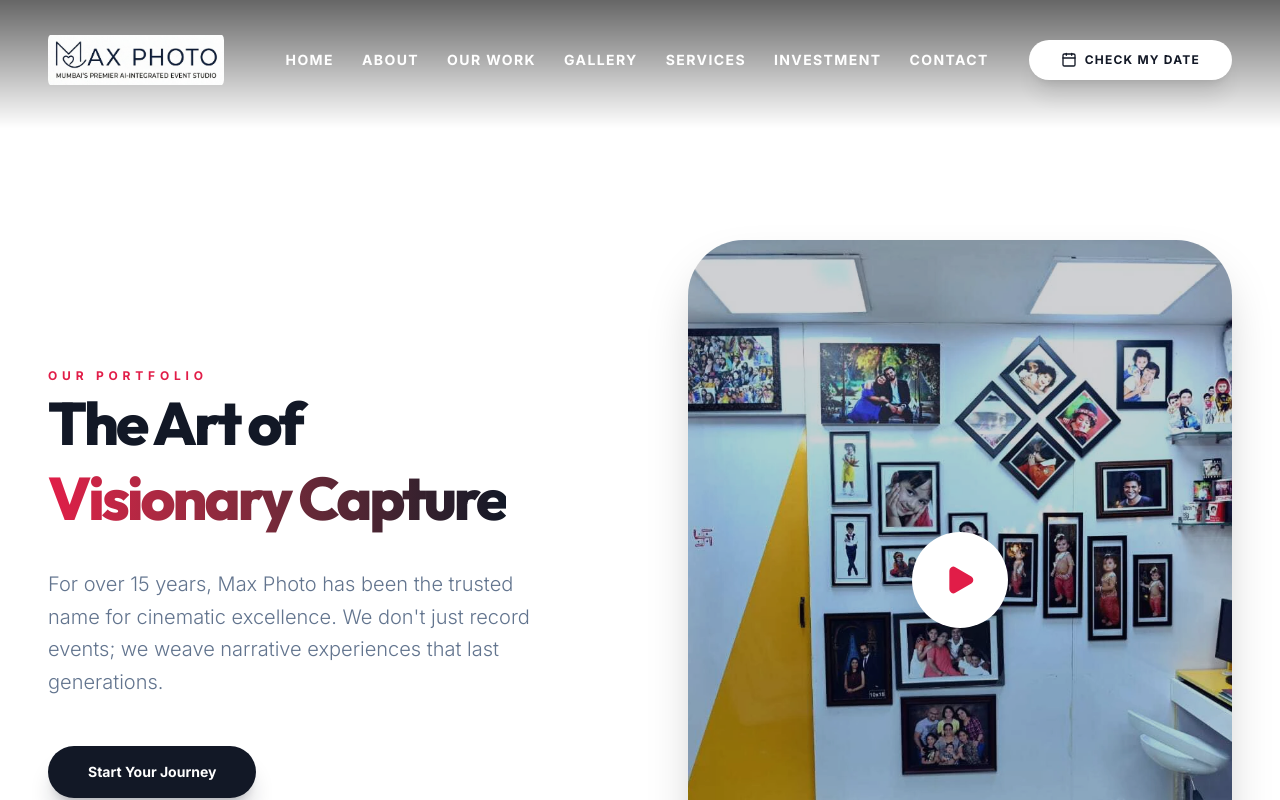
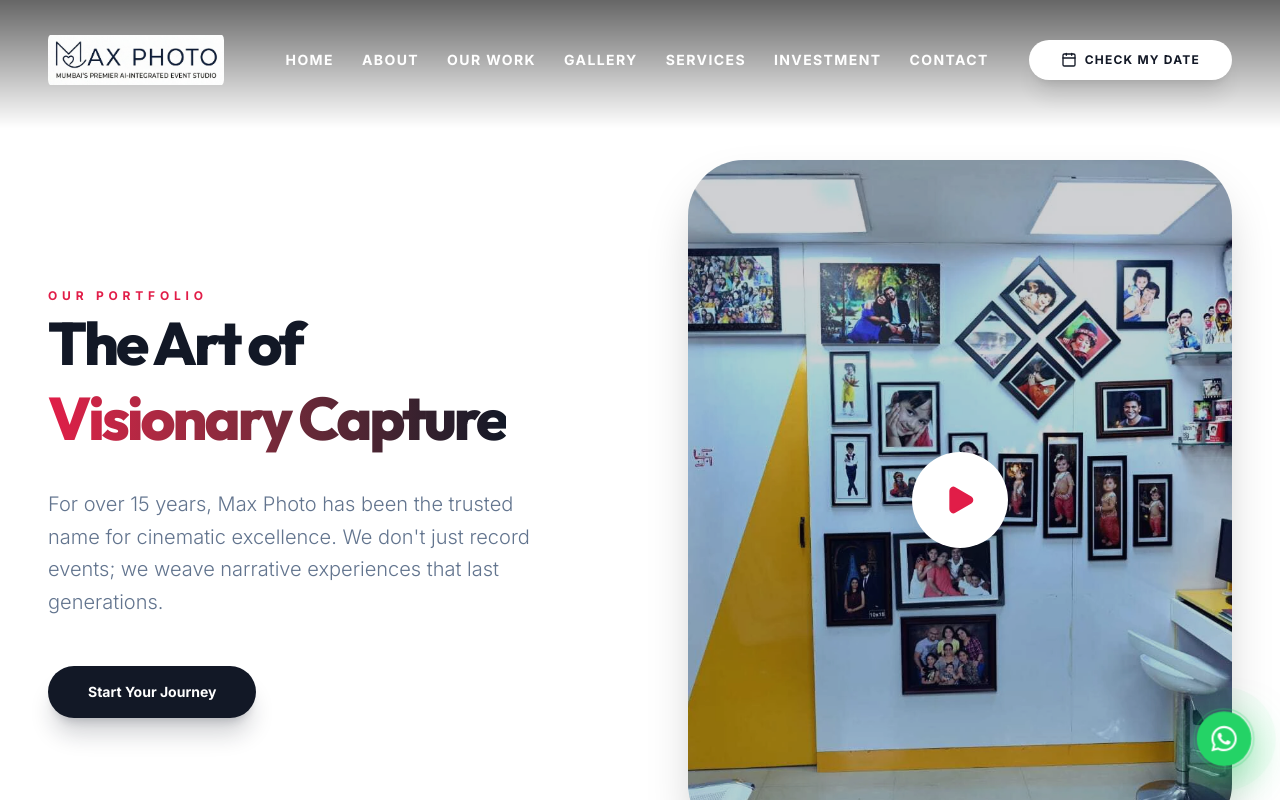
Before and after one commit to digitalsolution360web/photo-studio, a Next.js app: page /work in a window 1280 px wide. Shown: the top 800 px of the page. Built offline with nearby package versions, Linux system fonts and the light colour scheme.

Commit message:
new updated

```diff
--- a/app/about/page.tsx
+++ b/app/about/page.tsx
@@ -164,7 +164,7 @@ export default function AboutPage() {
                        <h2 className="text-3xl font-heading font-extrabold text-primary leading-tight">The Foundation</h2>
                     </div>
                     <div className="space-y-6 text-base text-slate-600 leading-relaxed font-light">
-                       <p className="font-bold text-primary">Max Photo is the creative brand. Max Photo Studio is the legal foundation.</p>
+                       <p className="font-bold text-primary">Max Photo operates as an enterprise under Max Photo Studio. All billing and invoicing will be conducted in the name of Max Photo Studio.</p>
                        <p>
                          Max Photo is the premium public-facing brand you will see across our website, films, and client experience. All bookings, invoicing, and official business transactions are managed by our parent entity, Max Photo Studio.
                        </p>
--- a/app/layout.tsx
+++ b/app/layout.tsx
@@ -7,6 +7,8 @@ export const metadata: Metadata = {
 };
 
 import { Preloader } from "@/components/Preloader";
+import { WhatsAppButton } from "@/components/WhatsAppButton";
+
 
 export default function RootLayout({
   children,
@@ -22,6 +24,7 @@ export default function RootLayout({
       <body className="min-h-full flex flex-col">
         <Preloader />
         {children}
+        <WhatsAppButton />
       </body>
     </html>
   );
--- a/app/work/page.tsx
+++ b/app/work/page.tsx
@@ -5,6 +5,7 @@ import { Footer } from "@/components/Footer";
 import Image from "next/image";
 import { CheckCircle2, Play, Camera, Film, Users, BookOpen, Star, Trophy, MapPin, Calendar } from "lucide-react";
 import Link from "next/link";
+import { Counter } from "@/components/Counter";
 
 export default function WorkPage() {
   const categories = [
@@ -58,7 +59,8 @@ export default function WorkPage() {
 
       <main className="flex-grow pt-24">
         {/* Work Hero */}
-        <section className="py-24 md:py-36 bg-white overflow-hidden">
+        <section className="py-12 md:py-16 bg-white overflow-hidden">
+
            <div className="container mx-auto px-6 md:px-12">
               <div className="flex flex-col lg:flex-row items-center gap-16 lg:gap-24">
                  <div className="lg:w-1/2 space-y-8 animate-in fade-in slide-in-from-left-5 duration-1000">
@@ -93,7 +95,8 @@ export default function WorkPage() {
         </section>
 
         {/* Categories Section */}
-        <section className="py-24 bg-slate-50 border-y border-slate-100">
+        <section className="py-12 bg-slate-50 border-y border-slate-100">
+
            <div className="container mx-auto px-6 md:px-12">
               <div className="text-center mb-20 space-y-4">
                  <h2 className="text-3xl md:text-5xl font-heading font-extrabold text-primary leading-tight">Mastering the Craft</h2>
@@ -123,7 +126,8 @@ export default function WorkPage() {
         </section>
 
         {/* Featured Stories - NEW RECENT WORK CONTENT */}
-        <section className="py-24 bg-white overflow-hidden">
+        <section className="py-12 bg-white overflow-hidden">
+
            <div className="container mx-auto px-6 md:px-12">
               <div className="flex justify-between items-end mb-16 gap-6">
                  <div className="space-y-4 max-w-2xl">
@@ -160,7 +164,8 @@ export default function WorkPage() {
         </section>
 
         {/* Process Section */}
-        <section className="py-24 bg-slate-50 relative overflow-hidden">
+        <section className="py-12 bg-slate-50 relative overflow-hidden">
+
            <div className="container mx-auto px-6 md:px-12">
               <div className="flex flex-col lg:flex-row gap-24 items-center">
                  <div className="lg:w-1/2 order-2 lg:order-1">
@@ -206,21 +211,27 @@ export default function WorkPage() {
         </section>
 
         {/* Global Stats - NEW CONTENT */}
-        <section className="py-24 bg-primary text-white overflow-hidden relative">
+        <section className="py-12 bg-primary text-white overflow-hidden relative">
+
             <div className="absolute inset-0 bg-[url('https://www.transparenttextures.com/patterns/carbon-fibre.png')] opacity-10"></div>
             <div className="container mx-auto px-6 md:px-12 relative z-10">
                 <div className="grid grid-cols-1 sm:grid-cols-2 lg:grid-cols-4 gap-12 text-center">
                     {[
-                        { label: "Successful Weddings", value: "850+", icon: <Star className="text-secondary" /> },
-                        { label: "International Awards", value: "24", icon: <Trophy className="text-secondary" /> },
-                        { label: "Hours of Footage", value: "5000+", icon: <Film className="text-secondary" /> },
-                        { label: "Happy Clients", value: "2000+", icon: <Users className="text-secondary" /> }
+                        { label: "Successful Weddings", value: 850, suffix: "+", icon: <Star className="text-secondary" /> },
+                        { label: "International Awards", value: 24, suffix: "", icon: <Trophy className="text-secondary" /> },
+                        { label: "Hours of Footage", value: 5000, suffix: "+", icon: <Film className="text-secondary" /> },
+                        { label: "Happy Clients", value: 2000, suffix: "+", icon: <Users className="text-secondary" /> }
                     ].map((stat, i) => (
                         <div key={i} className="space-y-4">
                             <div className="w-14 h-14 bg-white/10 rounded-2xl flex items-center justify-center mx-auto mb-6">
                                 {stat.icon}
                             </div>
-                            <p className="text-4xl md:text-5xl font-heading font-extrabold text-secondary tracking-tighter leading-none">{stat.value}</p>
+                            <Counter
+                                from={0}
+                                to={stat.value}
+                                suffix={stat.suffix}
+                                className="text-4xl md:text-5xl font-heading font-extrabold text-secondary tracking-tighter leading-none block"
+                            />
                             <p className="text-[10px] uppercase font-bold tracking-[0.3em] opacity-50">{stat.label}</p>
                         </div>
                     ))}
@@ -229,7 +240,8 @@ export default function WorkPage() {
         </section>
 
         {/* Trust Logos Banner */}
-        <section className="py-20 bg-slate-50 border-b border-slate-100">
+        <section className="py-8 bg-slate-50 border-b border-slate-100">
+
            <div className="container mx-auto px-6 overflow-hidden">
               <div className="flex flex-wrap justify-center items-center gap-16 md:gap-24 opacity-30 grayscale hover:grayscale-0 transition-all duration-700">
                  <div className="text-xl font-heading font-bold tracking-tighter">CANON CINEMA</div>
@@ -242,7 +254,8 @@ export default function WorkPage() {
         </section>
 
         {/* Final CTA */}
-        <section className="py-32 bg-white text-center">
+        <section className="py-12 bg-white text-center">
+
            <div className="container mx-auto px-6">
               <div className="max-w-2xl mx-auto space-y-10 font-heading">
                  <h2 className="text-3xl md:text-6xl font-extrabold text-primary leading-tight tracking-tighter">Experience the Max Photo difference.</h2>
--- /dev/null
+++ b/components/Counter.tsx
@@ -0,0 +1,33 @@
+"use client";
+
+import { useEffect, useRef } from "react";
+import { animate, useInView } from "framer-motion";
+
+interface CounterProps {
+  from: number;
+  to: number;
+  duration?: number;
+  suffix?: string;
+  className?: string;
+}
+
+export function Counter({ from = 0, to, duration = 2, suffix = "", className = "" }: CounterProps) {
+  const nodeRef = useRef<HTMLSpanElement>(null);
+  const isInView = useInView(nodeRef, { once: true, margin: "-50px" });
+
+  useEffect(() => {
+    const node = nodeRef.current;
+    if (node && isInView) {
+      const controls = animate(from, to, {
+        duration,
+        onUpdate(value) {
+          node.textContent = `${Math.floor(value)}${suffix}`;
+        },
+      });
+
+      return () => controls.stop();
+    }
+  }, [from, to, duration, suffix, isInView]);
+
+  return <span ref={nodeRef} className={className}>{from}{suffix}</span>;
+}
--- a/components/Footer.tsx
+++ b/components/Footer.tsx
@@ -136,9 +136,8 @@ export function Footer() {
         <div className="mb-12 p-8 rounded-3xl bg-white/5 border border-white/10 backdrop-blur-sm">
           <p className="text-sm font-bold text-white mb-2 uppercase tracking-widest">Legal Identity & Payments</p>
           <p className="text-xs leading-relaxed max-w-2xl">
-            Max Photo is the creative brand. Max Photo Studio is the legal foundation.
-            All bookings and invoices are issued under our parent entity, Max Photo Studio.
-            Payments can be made via Cheque, UPI, or Bank Transfer to the studio account.
+            Max Photo operates as an enterprise under Max Photo Studio.
+            All billing and invoicing will be conducted in the name of Max Photo Studio.
           </p>
         </div>
 
--- a/components/Navbar.tsx
+++ b/components/Navbar.tsx
@@ -73,7 +73,8 @@ export function Navbar() {
 
           <div className="pl-6">
             <Link
-              href="#contact"
+              href="/contact"
+
               className={`px-8 py-3 rounded-full font-bold text-xs uppercase tracking-widest transition-all duration-500 flex items-center gap-2 shadow-xl hover:scale-105 active:scale-95 ${isScrolled
                 ? "bg-primary text-white hover:bg-secondary"
                 : "bg-white text-primary hover:bg-secondary hover:text-white"
@@ -127,7 +128,8 @@ export function Navbar() {
             </div>
             <div className="mt-auto">
               <Link
-                href="#contact"
+                href="/contact"
+
                 onClick={() => setMobileMenuOpen(false)}
                 className="w-full block text-center py-5 bg-secondary text-white rounded-2xl font-bold text-lg"
               >
--- /dev/null
+++ b/components/WhatsAppButton.tsx
@@ -0,0 +1,51 @@
+"use client";
+
+import { MessageCircle } from "lucide-react";
+import { motion } from "framer-motion";
+
+export const WhatsAppButton = () => {
+  return (
+    <motion.a
+      href="https://wa.me/919819509546"
+      target="_blank"
+      rel="noopener noreferrer"
+      initial={{ scale: 0, opacity: 0 }}
+      animate={{
+        scale: 1,
+        opacity: 1,
+        y: [0, -15, 0]
+      }}
+      transition={{
+        y: {
+          duration: 2,
+          repeat: Infinity,
+          ease: "easeInOut"
+        },
+        scale: { duration: 0.5 },
+        opacity: { duration: 0.5 }
+      }}
+      whileHover={{ scale: 1.1 }}
+      whileTap={{ scale: 0.9 }}
+      className="fixed bottom-6 right-6 z-[9999] flex items-center justify-center w-16 h-16 bg-[#25D366] text-white rounded-full shadow-[0_15px_50px_rgba(37,211,102,0.6)] transition-all duration-300 group overflow-visible"
+      aria-label="Contact on WhatsApp"
+    >
+      {/* Professional Multi-Layer Pulse Effect */}
+      <span className="absolute inset-0 rounded-full bg-[#25D366] animate-ping opacity-40"></span>
+      <span className="absolute inset-0 rounded-full bg-[#25D366] animate-ping opacity-20 [animation-delay:0.5s]"></span>
+
+      {/* Subtle Glow Ring */}
+      <span className="absolute inset-[-4px] rounded-full border-2 border-[#25D366]/30 animate-pulse"></span>
+
+      <svg
+        xmlns="http://www.w3.org/2000/svg"
+        viewBox="0 0 448 512"
+        width="34"
+        height="34"
+        fill="white"
+        className="relative z-10"
+      >
+        <path d="M380.9 97.1C339 55.1 283.2 32 223.9 32c-122.4 0-222 99.6-222 222 0 39.1 10.2 77.3 29.6 111L0 480l117.7-30.9c32.7 17.7 69.4 27 106 27h.1c122.3 0 224.1-99.6 224.1-222 0-59.3-25.2-115-67.1-157zm-157 341.6c-33.1 0-65.6-8.9-93.9-25.7l-6.7-4-69.8 18.3 18.7-68.1-4.4-7c-18.5-29.4-28.2-63.3-28.2-98.2 0-101.7 82.8-184.5 184.6-184.5 49.3 0 95.6 19.2 130.4 54.1 34.8 34.9 56.2 81.2 56.1 130.5 0 101.8-84.9 184.6-186.6 184.6zm101.2-138.2c-5.5-2.8-32.8-16.2-37.9-18-5.1-1.9-8.8-2.8-12.5 2.8-3.7 5.6-14.3 18-17.6 21.8-3.2 3.7-6.5 4.2-12 1.4-5.5-2.8-23.2-8.5-44.2-27.2-16.4-14.6-27.4-32.7-30.6-38.1-3.2-5.5-.3-8.4 2.4-11.2 2.5-2.5 5.5-6.4 8.3-9.6 2.8-3.3 3.7-5.5 5.5-9.3 1.8-3.7.9-6.9-.5-9.7-1.4-2.8-12.5-30.1-17.1-41.2-4.5-10.8-9.1-9.3-12.5-9.5-3.2-.2-6.9-.2-10.6-.2-3.7 0-9.7 1.4-14.8 6.9-5.1 5.6-19.4 19-19.4 46.3 0 27.3 19.9 53.7 22.6 57.4 2.8 3.7 39.1 59.7 94.8 83.8 13.3 5.7 23.7 9.1 31.7 11.7 13.3 4.2 25.4 3.6 35 2.2 10.6-1.6 32.8-13.4 37.4-26.4 4.6-13 4.6-24.1 3.2-26.4-1.3-2.5-5-3.9-10.5-6.6z"/>
+      </svg>
+    </motion.a>
+  );
+};
```
Also changed, not shown: app/investment/page.tsx (+6 -3 lines), app/page.tsx (+10 -5 lines), app/services/page.tsx (+7 -4 lines).
